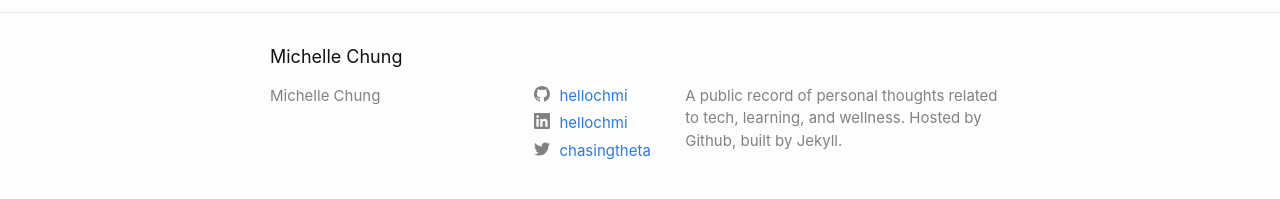
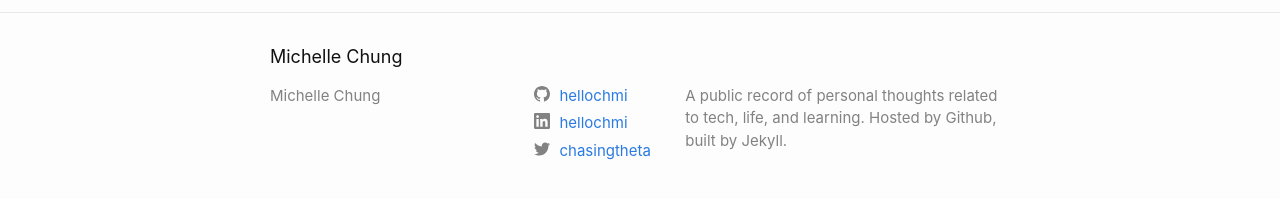
Before and after one commit to hellochmi/hellochmi, a Jekyll site: the page built from index.markdown, in a window 1280 px wide. Shown: the part 678-877 px from the top of the page. Built offline with Jekyll 4.4.1, drawn with Linux system fonts in a browser that asks for light colours.

Commit message:
Update _config.yml

```diff
--- a/_config.yml
+++ b/_config.yml
@@ -20,7 +20,7 @@
 
 title: Michelle Chung
 #email: mchung.92@gmail.com
-description: A public record of personal thoughts related to tech, learning, and wellness. Hosted by Github, built by Jekyll. # this means to ignore newlines until "baseurl:"
+description: A public record of personal thoughts related to tech, life, and learning. Hosted by Github, built by Jekyll. # this means to ignore newlines until "baseurl:"
 baseurl: "" # the subpath of your site, e.g. /blog
 url: "" # the base hostname & protocol for your site, e.g. http://example.com
 
```
